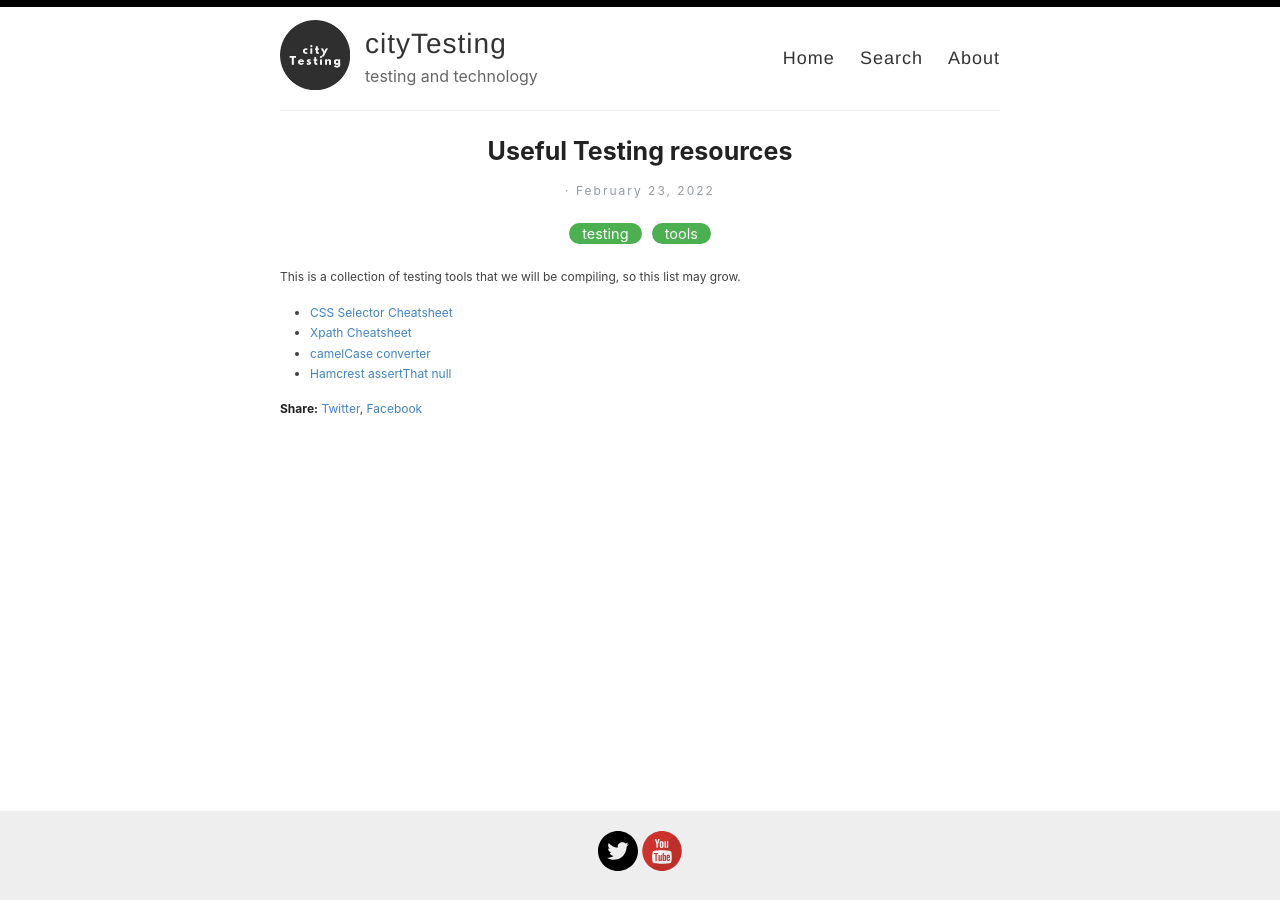
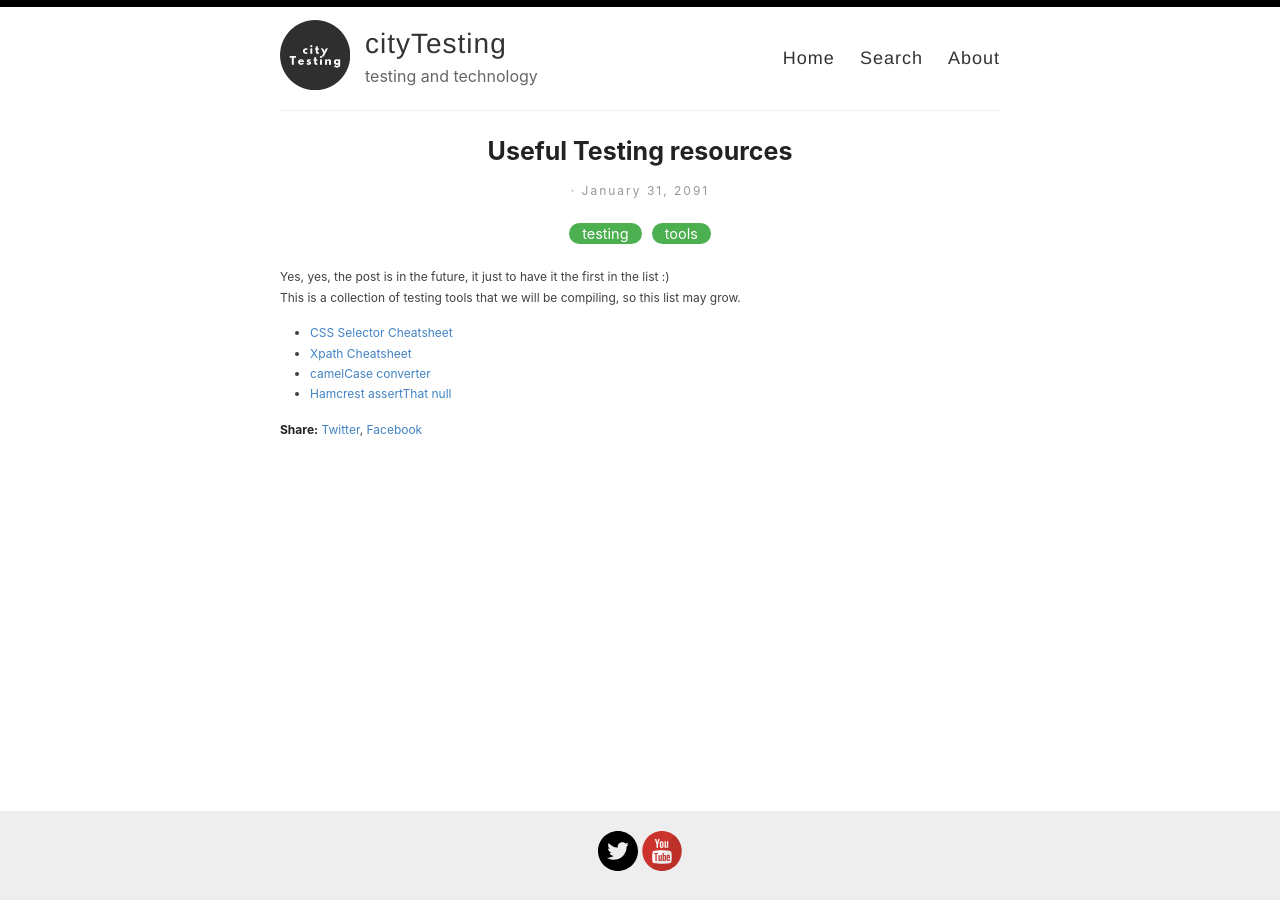
Before and after one commit to cityTesting/citytesting.github.io, a Jekyll site: the page built from _posts/2091-01-31-useful-testing-resources.md, in a window 1280 px wide. Built offline with Jekyll 4.4.1, drawn with Linux system fonts in a browser that asks for light colours.

Commit message:
Update and rename 2022-02-23-useful-testing-resources.md to 2091-01-31-useful-testing-resources.md

```diff
--- a/_posts/2022-02-23-useful-testing-resources.md
+++ b/_posts/2091-01-31-useful-testing-resources.md
@@ -4,6 +4,7 @@ title: Useful Testing resources
 categories: [testing, tools ]
 ---
 
+Yes, yes, the post is in the future, it just to have it the first in the list :)
 This is a collection of testing tools that we will be compiling, so this list may grow.
 
 - [CSS Selector Cheatsheet](https://gist.github.com/magicznyleszek/809a69dd05e1d5f12d01)
```
